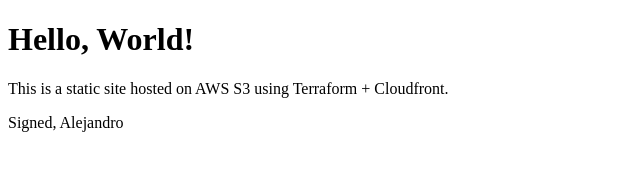
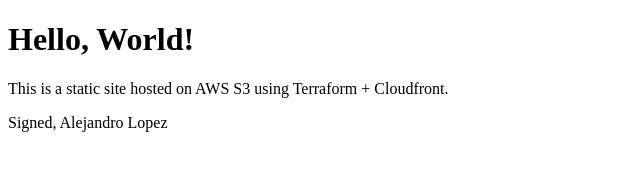
Before and after one commit to eftrout/portfolio-demo, a plain HTML site: page index.html in a window 1280 px wide. Shown: the full height of the page, 0-640 px from the left. Drawn offline with Linux system fonts and the light colour scheme.

Commit message:
Signed Full name

```diff
--- a/index.html
+++ b/index.html
@@ -8,5 +8,5 @@
     <h1>Hello, World!</h1>
     <p>This is a static site hosted on AWS S3 using Terraform + Cloudfront.</p>
 
-    <p>Signed, Alejandro</p>
+    <p>Signed, Alejandro Lopez</p>
 </body>
```
Also changed, not shown: 1 other file.
